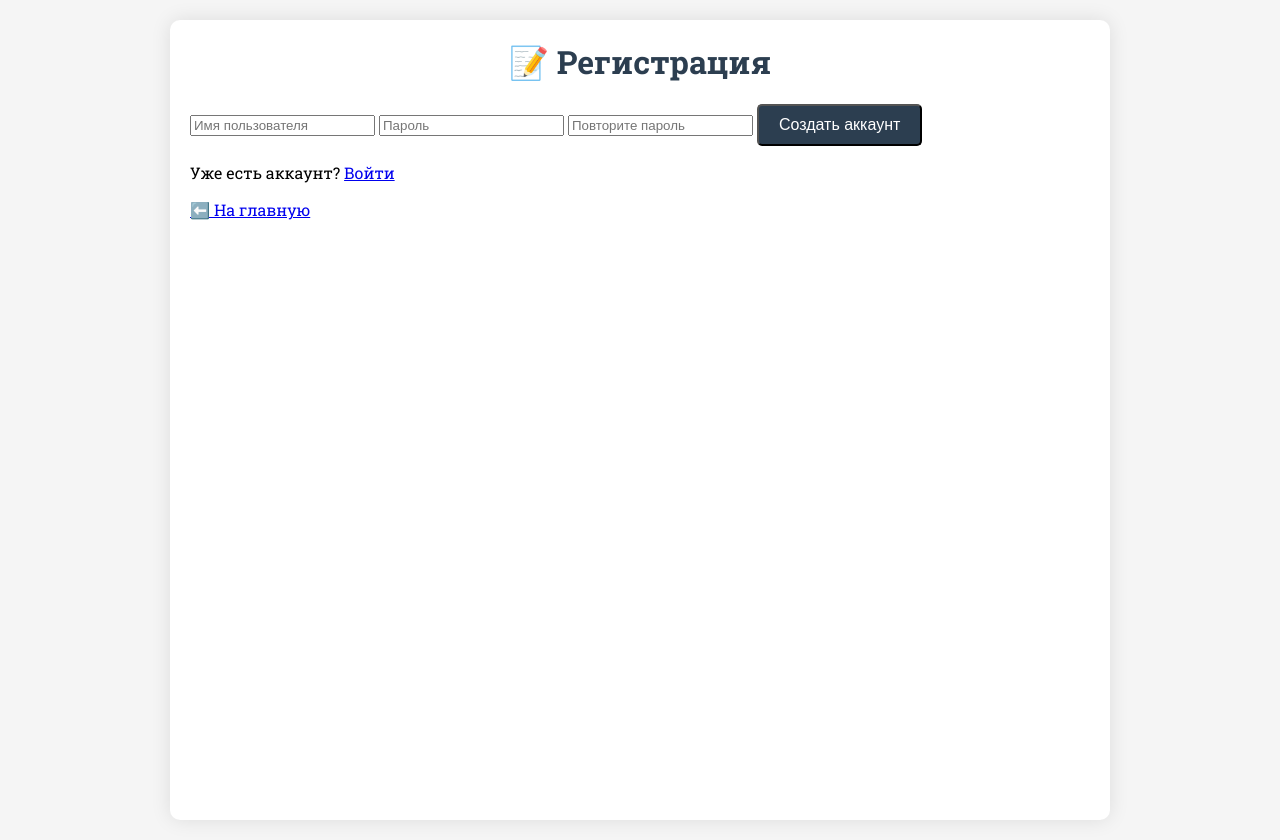
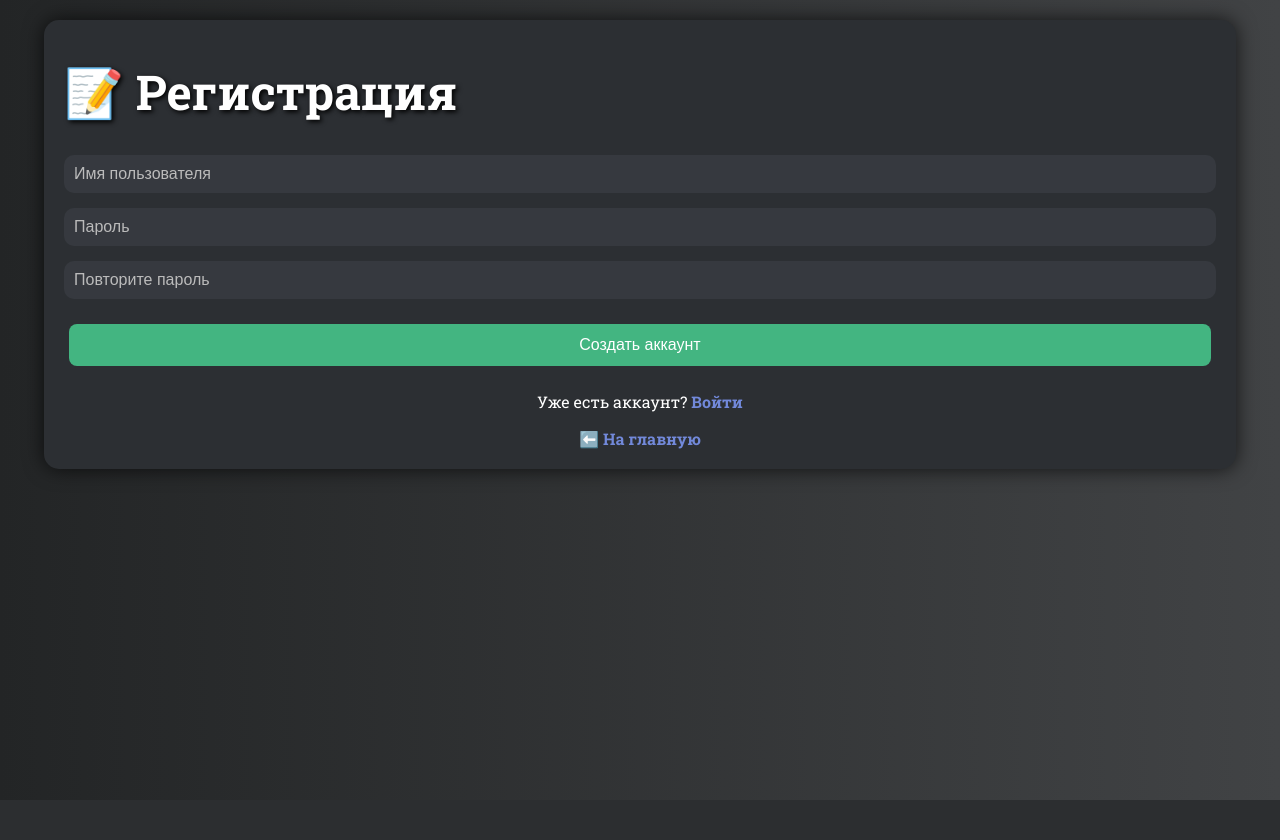
Before and after one commit to JacobHughes13/potential-carnival, a Flask app: page /register in a window 1280 px wide. After the commit the page ends 800 px from the top, so only its background shows below. Run offline with Flask 3, Linux system fonts and the light colour scheme.

Commit message:
new and old style files

```diff
--- a/static/style.css
+++ b/static/style.css
@@ -1,188 +1,231 @@
-:root {
-    --player1-color: #3498db;
-    --player1-dark: #2980b9;
-    --player2-color: #e74c3c;
-    --player2-dark: #c0392b;
-    --neutral-color: #2c3e50;
-    --cell-border: 2px solid #555;
-    --empty-color: #ecf0f1;
+body {
+    margin: 0;
+    padding: 0;
+    font-family: 'Roboto Slab', serif;
+    background: linear-gradient(to right, #232526, #414345);
+    color: #fff;
+    min-height: 100vh;
+    display: flex;
+    flex-direction: column;
+    align-items: center;
 }
 
-body {
-    font-family: 'Roboto Slab', serif;
-    background: #f5f5f5;
-    margin: 0;
-    padding: 20px;
-    display: flex;
-    justify-content: center;
-    min-height: 100vh;
+h1 {
+    margin-top: 20px;
+    font-size: 3rem;
+    text-shadow: 2px 2px 5px #000;
+}
+
+h2, h3 {
+    text-align: center;
 }
 
 .game-container {
-    background: white;
-    border-radius: 10px;
+    width: 90%;
+    max-width: 1200px;
+    background: #2c2f33;
+    border-radius: 15px;
     padding: 20px;
-    box-shadow: 0 0 20px rgba(0,0,0,0.1);
-    width: 100%;
-    max-width: 900px;
-}
-
-h1 {
-    text-align: center;
-    color: var(--neutral-color);
-    margin-top: 0;
-}
-
-.battlefield {
-    margin: 20px 0;
-    background: #f8f9fa;
-    padding: 15px;
-    border-radius: 8px;
-}
-
-.grid-container {
-    display: flex;
-    flex-direction: column;
-    gap: 10px;
-}
-
-.grid-row {
-    display: flex;
-    justify-content: center;
-    gap: 10px;
-}
-
-.grid-cell {
-    width: 150px;
-    height: 200px;
-    border: var(--cell-border);
-    border-radius: 8px;
-    display: flex;
-    justify-content: center;
-    align-items: center;
-    background: white;
-}
-
-.card {
-    width: 140px;
-    height: 190px;
-    border-radius: 6px;
-    padding: 10px;
-    display: flex;
-    flex-direction: column;
-    justify-content: space-between;
-}
-
-.player1 .card {
-    background: linear-gradient(to bottom, var(--player1-color), var(--player1-dark));
-    color: white;
-    border: 2px solid var(--player1-dark);
-}
-
-.player2 .card {
-    background: linear-gradient(to bottom, var(--player2-color), var(--player2-dark));
-    color: white;
-    border: 2px solid var(--player2-dark);
-}
-
-.empty-slot {
-    color: #7f8c8d;
-    font-weight: bold;
+    margin-top: 20px;
+    box-shadow: 0 0 20px rgba(0,0,0,0.7);
 }
 
 .player-area {
-    padding: 15px;
-    border-radius: 8px;
-    margin-bottom: 15px;
-}
-
-.player1 {
-    background-color: rgba(52, 152, 219, 0.1);
-    border-left: 4px solid var(--player1-color);
-}
-
-.player2 {
-    background-color: rgba(231, 76, 60, 0.1);
-    border-left: 4px solid var(--player2-color);
+    margin: 20px 0;
+    padding: 10px;
+    background: #36393f;
+    border-radius: 10px;
 }
 
 .card-selection {
     display: flex;
-    gap: 10px;
-    margin-top: 10px;
+    justify-content: center;
+    gap: 20px;
+    flex-wrap: wrap;
 }
 
 .card-preview {
-    padding: 8px 12px;
-    background: white;
-    border-radius: 5px;
+    background: #7289da;
+    color: white;
+    padding: 10px 20px;
+    border-radius: 8px;
     text-decoration: none;
-    color: var(--neutral-color);
-    border: 1px solid var(--neutral-color);
+    font-weight: bold;
+    transition: background 0.3s;
+}
+
+.card-preview:hover {
+    background: #5b6eae;
+}
+
+.battlefield {
+    margin: 30px 0;
+}
+
+.grid-container {
+    display: grid;
+    grid-template-rows: repeat(4, 80px);
+    grid-template-columns: repeat(4, 1fr);
+    gap: 8px;
+    margin-top: 20px;
+}
+
+.grid-row {
+    display: contents;
+}
+
+.grid-cell {
+    background: #99aab5;
+    border-radius: 10px;
+    display: flex;
+    align-items: center;
+    justify-content: center;
+    font-weight: bold;
+    text-align: center;
+    position: relative;
+    overflow: hidden;
+    box-shadow: inset 0 0 5px rgba(0,0,0,0.5);
+}
+
+.card {
+    background: #5865f2;
+    width: 90%;
+    height: 90%;
+    border-radius: 10px;
+    padding: 5px;
+    display: flex;
+    flex-direction: column;
+    justify-content: center;
+    align-items: center;
+}
+
+.card-name {
+    font-size: 1rem;
+    margin-bottom: 5px;
+}
+
+.card-stats {
+    display: flex;
+    gap: 5px;
     font-size: 0.9rem;
 }
 
+.empty-slot {
+    color: #2c2f33;
+    font-size: 0.9rem;
+    cursor: pointer;
+    text-decoration: none;
+}
+
+.empty-slot:hover {
+    background: #f6f6f6;
+    color: #2c2f33;
+}
+
 .controls {
+    margin-top: 20px;
+    text-align: center;
+}
+
+.control-button {
+    background: #43b581;
+    color: white;
+    padding: 12px 24px;
+    margin: 5px;
+    border: none;
+    border-radius: 8px;
+    text-decoration: none;
+    font-size: 1rem;
+    transition: background 0.3s;
+}
+
+.control-button:hover {
+    background: #3ca374;
+}
+
+.balance-indicator {
+    margin-bottom: 20px;
+    text-align: center;
+}
+
+.positive-balance {
+    color: #43b581;
+    font-weight: bold;
+}
+
+.negative-balance {
+    color: #f04747;
+    font-weight: bold;
+}
+
+.winner-message {
+    font-size: 2rem;
+    color: #43b581;
+    text-align: center;
+    margin-top: 50px;
+}
+
+.card-table {
+    width: 100%;
+    border-collapse: collapse;
+    margin-top: 20px;
+}
+
+.card-table th, .card-table td {
+    border: 1px solid #ccc;
+    padding: 10px;
+    text-align: center;
+    background: #40444b;
+}
+
+.card-table th {
+    background: #7289da;
+    color: white;
+}
+
+.card-table tr:nth-child(even) {
+    background: #36393f;
+}
+
+.card-table tr:hover {
+    background: #5865f2;
+}
+
+.auth-form {
     display: flex;
-    justify-content: center;
+    flex-direction: column;
     gap: 15px;
     margin-top: 20px;
 }
 
-.control-button {
-    padding: 10px 20px;
-    background: var(--neutral-color);
-    color: white;
-    text-decoration: none;
-    border-radius: 5px;
-    font-size: 1rem;
+.auth-form input {
+    padding: 10px;
+    font-size: 16px;
+    border-radius: 10px;
+    border: none;
+    background: #36393f;
+    color: #fff;
 }
 
-.turn-indicator {
-    text-align: center;
-    font-size: 1.2rem;
-    margin: 10px 0;
-    font-weight: bold;
-    color: var(--neutral-color);
+.auth-form input::placeholder {
+    color: #bbb;
 }
 
-.empty-slot {
-    display: block;
-    width: 100%;
-    height: 100%;
-    color: #7f8c8d;
-    font-weight: bold;
-    text-decoration: none;
-    display: flex;
-    justify-content: center;
-    align-items: center;
-    text-align: center;
-    padding: 5px;
-    box-sizing: border-box;
+.auth-form button {
+    margin-top: 10px;
 }
 
-.empty-slot:hover {
-    background-color: rgba(0,0,0,0.05);
+.auth-links {
+    margin-top: 20px;
+    text-align: center;
 }
 
-.turn-indicator {
-    text-align: center;
-    color: var(--neutral-color);
-    margin-top: -10px;
-    margin-bottom: 20px;
+.auth-links a {
+    color: #7289da;
+    text-decoration: none;
+    font-weight: bold;
 }
 
-.balance-indicator {
-    text-align: center;
-    margin: 10px 0;
-    font-weight: bold;
-    font-size: 18px;
-    color: #333;
+.auth-links a:hover {
+    text-decoration: underline;
 }
-.positive-balance {
-    color: var(--player1-color);
-}
-
-.negative-balance {
-    color: var(--player2-color);
-}
```
Also changed, not shown: static/style2.css (added, +188 -0 lines).
